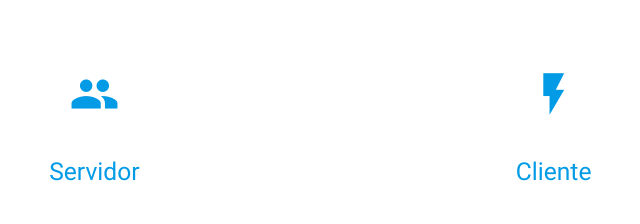
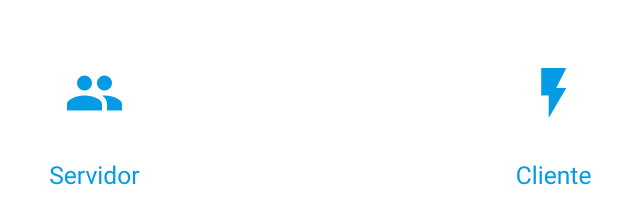
Before and after one commit to eddivalen/miniKerberos, a website: page html/index.html in a window 1280 px wide. Shown: the part 144-368 px from the top of the page, 316-956 px from the left. Drawn offline with Linux system fonts and the light colour scheme.

Commit message:
fixed: style icon in index

```diff
--- a/css/styles.css
+++ b/css/styles.css
@@ -2,6 +2,3 @@
 	margin-top: 50px;
 
 }
-i.material-icons{
-	font-size: 50px;
-}
--- a/html/index.html
+++ b/html/index.html
@@ -25,19 +25,18 @@
         <div class="col s12 m6">
           <div class="icon-block">
            <a href="server.html">
-            <h1 class="center  darken-1"><i class="material-icons">group</i></h1></a>
+            <h1 class="center  darken-1"><i class="material-icons" style="font-size: 60px !important;">group</i></h1></a>
             <a href="server.html"><h5 class="center">Servidor</h5></a>
           </div>
         </div>
         <div class="col s12 m6">
           <div class="icon-block">
-            <a href="client.html"><h1 class="center darken-1"><i class="material-icons">flash_on</i></h1></a>
+            <a href="client.html"><h1 class="center darken-1"><i class="material-icons" style="font-size: 60px !important;">flash_on</i></h1></a>
             <a href="client.html"><h5 class="center darken-2">Cliente</h5>
           </div>
         </div>
       </div>
     </div>
-    <div class="section"></div>
   </div>
   <!--  Scripts-->
   <script src="../js/vendor/materialize.js"></script>
```
